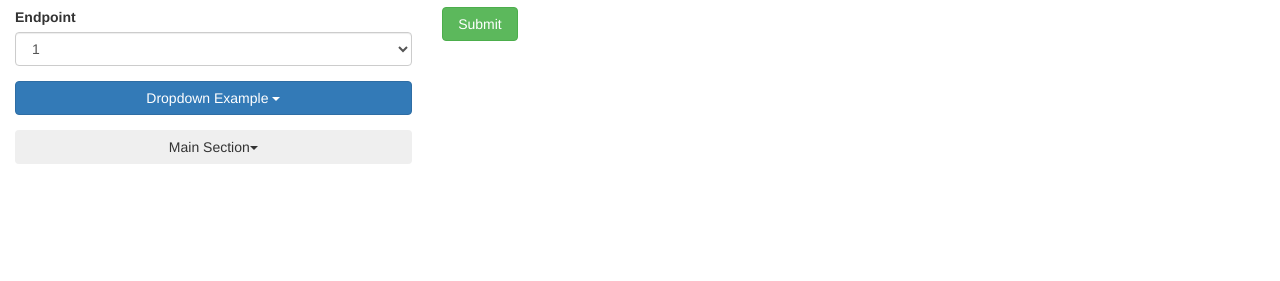
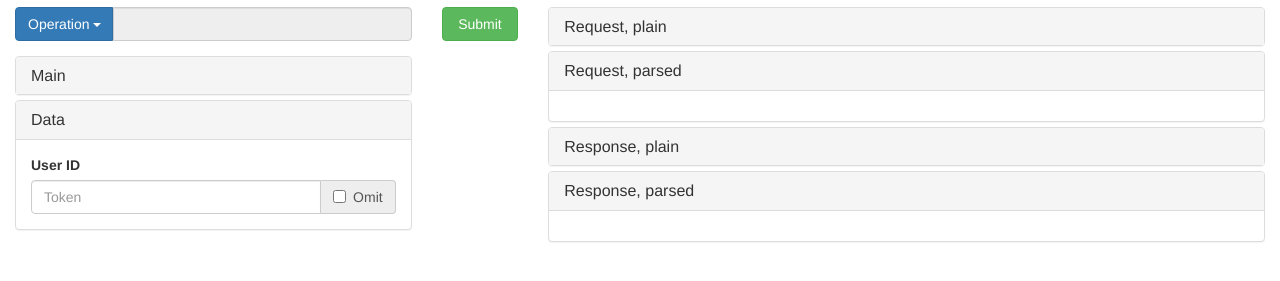
Before and after one commit to lekkimworld/apiexplorer, a plain HTML site: page index.html in a window 1280 px wide. Shown: the part 63-344 px from the top of the page. Drawn offline with nearby package versions, Linux system fonts and the light colour scheme.

Commit message:
Add accordions for nicer UI

```diff
--- a/index.html
+++ b/index.html
@@ -25,64 +25,181 @@
     <div class="container-fluid">
       <h1>OnTime<sup>&reg;</sup> API Explorer</h1>
 
+      <!-- start row -->
       <div class="row">
-        <div class="col-md-4">
+        <div class="col-md-4" id="clmnLeft">
           <div class="form-group">
-            <label for="sel1">Endpoint</label>
-            <select class="form-control" id="sel1">
-              <option>1</option>
-              <option>2</option>
-              <option>3</option>
-              <option>4</option>
-            </select>
+            <div class="input-group">
+              <div class="input-group-btn" id="dropwdownOperation">
+                <button class="btn btn-block btn-primary dropdown-toggle" type="button" data-toggle="dropdown">Operation
+                  <span class="caret"></span>
+                </button>
+                <ul class="dropdown-menu">
+                  <li><a href="#" id="token">Token</a></li>
+                  <li role="separator" class="divider"></li>
+                  <li class="dropdown-header">Core</li>
+                  <li><a href="#" id="login">Login</a></li>
+                  <li><a href="#" id="logout">Logout</a></li>
+                  <li><a href="#" id="freetimesearch">FreeTimeSearch</a></li>
+                  <li role="separator" class="divider"></li>
+                  <li class="dropdown-header">Advanced</li>
+                  <li><a href="#" id="grouplist">GroupList</a></li>
+                </ul>
+              </div>
+              <input type="text" class="form-control" id="textOperation" disabled="true">
+            </div>
           </div>
-          <div class="form-group dropdown">
-            <button class="btn btn-block btn-primary dropdown-toggle" type="button" data-toggle="dropdown">Dropdown Example
-            <span class="caret"></span></button>
-            <ul class="dropdown-menu">
-              <li><a href="#">Token</a></li>
-              <li role="separator" class="divider"></li>
-              <li class="dropdown-header">Core</li>
-              <li><a href="#">Login</a></li>
-              <li><a href="#">Logout</a></li>
-              <li><a href="#">FreeTimeSearch</a></li>
-              <li role="separator" class="divider"></li>
-              <li class="dropdown-header">Advanced</li>
-              <li><a href="#">GroupList</a></li>
 
-            </ul>
+          <div class="panel-group" id="clmnLeftAccordion">
+            <div class="panel panel-default">
+                <div class="panel-heading">
+                    <h4 class="panel-title">
+                        <a data-toggle="collapse" href="#clmnLeftMain">Main</a>
+                    </h4>
+                </div>
+                <div id="clmnLeftMain" class="panel-collapse collapse in">
+                    <div class="panel-body">
+                        <label for="inputMainCustomID">Application ID</label>
+                        <div class="input-group">
+                          <input type="text" class="form-control input-control" id="inputMainCustomID" placeholder="Application ID" value="ApiExplorer">
+                          <span class = "input-group-addon">
+                              <label class="checkbox-inline"><input type="checkbox" id="checkMainCustoIDEmpty">Omit</label>
+                           </span>
+                        </div>
+                        <label for="inputMainApplVer">Application Version</label>
+                        <div class="input-group">
+                          <input type="text" class="form-control input-control" id="inputMainCustomID" placeholder="Application Version" value="0.0.1">
+                          <span class = "input-group-addon">
+                              <label class="checkbox-inline"><input type="checkbox" id="checkMainApplVerOmit">Omit</label>
+                           </span>
+                        </div>
+                        <label for="inputMainCustomID">API Version</label>
+                        <div class="input-group">
+                          <input type="text" class="form-control input-control" id="inputMainCustomID" placeholder="API Version" value="6">
+                          <span class = "input-group-addon">
+                              <label class="checkbox-inline"><input type="checkbox" id="checkMainCustoIDEmpty">Omit</label>
+                           </span>
+                        </div>
+                        <label for="inputMainCustomID">Custom ID</label>
+                        <div class="input-group">
+                          <input type="text" class="form-control input-control" id="inputMainCustomID" placeholder="Custom ID" value="">
+                          <span class="input-group-addon">
+                              <label class="checkbox-inline"><input type="checkbox" id="checkMainCustomIDOmit">Omit</label>
+                           </span>
+                        </div>
+                        <label for="inputMainToken">Token</label>
+                        <div class="input-group">
+                          <input type="text" class="form-control input-control" id="inputMainToken" placeholder="Token" value="">
+                          <span class = "input-group-addon">
+                              <label class="checkbox-inline"><input type="checkbox" id="checkMainTokenOmit">Omit</label>
+                           </span>
+                        </div>
+                    </div>
+                </div>
+            </div>
+            <div class="panel panel-default">
+                <div class="panel-heading">
+                    <h4 class="panel-title">
+                        <a data-toggle="collapse" href="#clmnLeftData">Data</a>
+                    </h4>
+                </div>
+                <div id="clmnLeftData" class="panel-collapse collapse in">
+                    <div class="panel-body">
+                        <label for="inputMainToken">User ID</label>
+                        <div class="input-group">
+                          <input type="text" class="form-control input-control" id="inputMainToken" placeholder="Token" value="">
+                          <span class = "input-group-addon">
+                              <label class="checkbox-inline"><input type="checkbox" id="checkMainTokenOmit">Omit</label>
+                           </span>
+                        </div>
+                    </div>
+                </div>
+            </div>
           </div>
-          <button data-toggle="collapse" data-target="#demo" class="btn btn-block">Main Section<span class="caret" /></button>
-          <form id="demo" class="collapse">
-            <div class="form-group">
-              <label for="exampleInputEmail1">Application ID</label>
-              <input type="text" class="form-control" id="exampleInputEmail1" placeholder="ApplID" value="ApiExplorer">
+        </div> <!-- end column 1 -->
+
+        <!-- start column 2 -->
+        <div class="col-md-1">
+          <div class="form-group">
+            <button type="button" class="btn btn-success btn-block" id="submit">Submit</button>
+          </div>
+        </div> <!-- end column 2 -->
+
+        <!-- start column 3 -->
+        <div class="col-md-7" id="clmnRight">
+          <div class="panel-group" id="clmnRightAccordion">
+            <div class="panel panel-default">
+                <div class="panel-heading">
+                    <h4 class="panel-title">
+                        <a data-toggle="collapse" href="#clmnRightRequestPlain">Request, plain</a>
+                    </h4>
+                </div>
+                <div id="clmnRightRequestPlain" class="panel-collapse collapse">
+                    <div class="panel-body">
+
+                    </div>
+                </div>
             </div>
-            <div class="form-group">
-              <label for="exampleInputPassword1">Application Version</label>
-              <input type="text" class="form-control" id="exampleInputPassword1" placeholder="ApplVer" value="0.0.1">
+            <div class="panel panel-default">
+                <div class="panel-heading">
+                    <h4 class="panel-title">
+                        <a data-toggle="collapse" href="#clmnRightRequestParsed">Request, parsed</a>
+                    </h4>
+                </div>
+                <div id="clmnRightRequestParsed" class="panel-collapse collapse in">
+                    <div class="panel-body">
+
+                    </div>
+                </div>
             </div>
-            <div class="form-group">
-              <label for="exampleInputPassword1">API Version</label>
-              <input type="text" class="form-control" id="exampleInputPassword1" placeholder="APIVer" value="6">
+            <div class="panel panel-default">
+                <div class="panel-heading">
+                    <h4 class="panel-title">
+                        <a data-toggle="collapse" href="#clmnRightResponsePlain">Response, plain</a>
+                    </h4>
+                </div>
+                <div id="clmnRightResponsePlain" class="panel-collapse collapse">
+                    <div class="panel-body">
+
+                    </div>
+                </div>
             </div>
-            <div class="form-group">
-              <label for="exampleInputPassword1">Custom ID</label>
-              <input type="text" class="form-control" id="exampleInputPassword1" placeholder="CustomID" value="">
-              <label class="checkbox-inline"><input type="checkbox">Empty</label>
+            <div class="panel panel-default">
+                <div class="panel-heading">
+                    <h4 class="panel-title">
+                        <a data-toggle="collapse" href="#clmnRightResponseParsed">Response, parsed</a>
+                    </h4>
+                </div>
+                <div id="clmnRightResponseParsed" class="panel-collapse collapse in">
+                    <div class="panel-body">
+
+                    </div>
+                </div>
             </div>
-            <div class="checkbox">
-              <label>
-                <input type="checkbox"> Check me out
-              </label>
-            </div>
-          </form>
-        </div>
-        <div class="col-md-1"><button type="button" class="btn btn-success btn-block" id="submit">Submit</button></div>
-        <div class="col-md-7"></div>
-      </div>
+          </div>
+        </div> <!-- end column 2 -->
+      </div> <!-- end row -->
     </div>
 
 
+    <script type="text/javascript">
+      $("#clmnRightResponseParsed").on("hidden.bs.collapse", function() {
+
+      });
+      $("#submit").on("click", function() {
+
+      });
+      $('#dropwdownOperation ul.dropdown-menu li a').on("click", function(e) {
+        var id = e.currentTarget.id;
+        var text = e.currentTarget.innerText;
+        $("#textOperation")[0].value = text;
+      });
+
+      window.setTimeout(function() {
+        $("#clmnLeftMain").collapse();
+      }, 2000);
+
+    </script>
+
   </body>
 </html>
```
